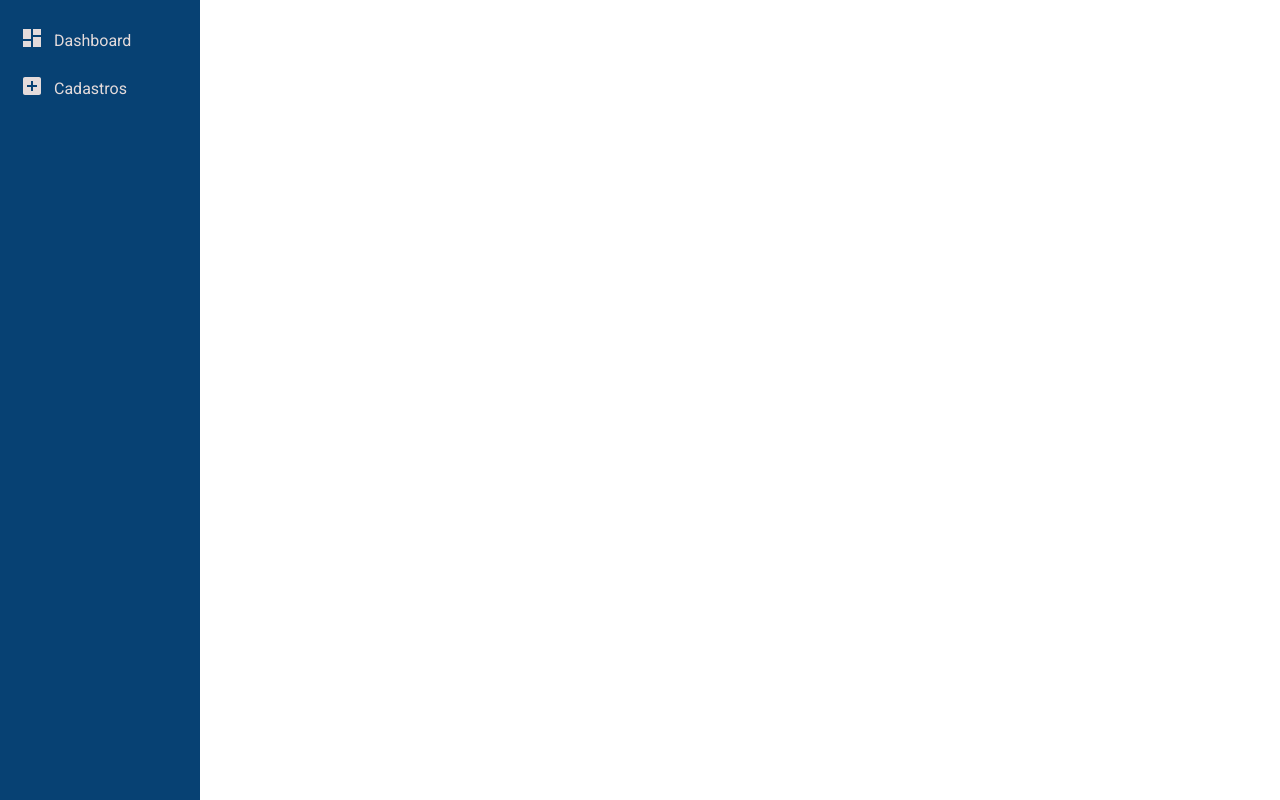
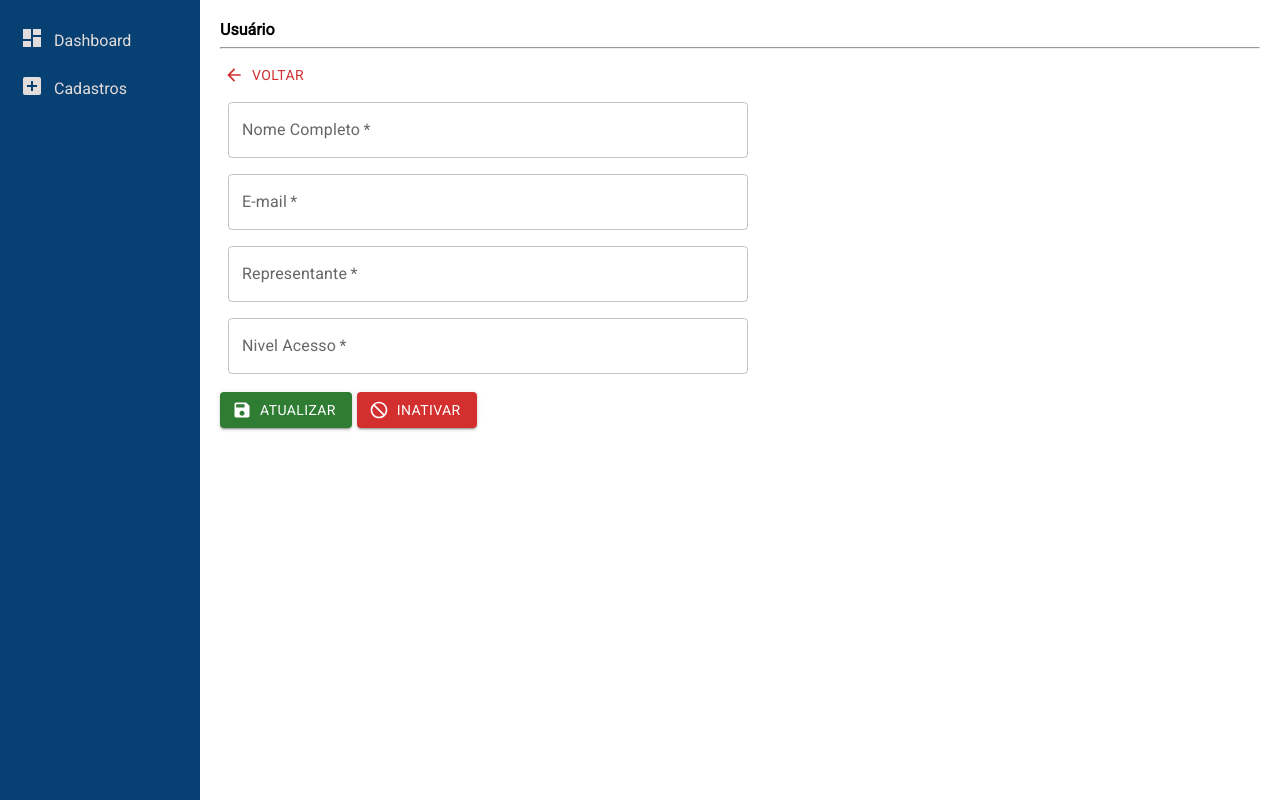
Before and after one commit to HenriqueOPeixoto/app-kodyak, a React (Vite) app in the folder frontend-kodyak/: page /cadastros/editar_usuario/1 in a window 1280 px wide. Before the commit this address had no page. Built offline with nearby package versions, Linux system fonts and the light colour scheme; no server answers.

Commit message:
criar tela e rota de cadastro de usuários

```diff
--- a/frontend-kodyak/src/App.tsx
+++ b/frontend-kodyak/src/App.tsx
@@ -7,6 +7,7 @@ import { lazy, Suspense } from 'react';
 import { Route, Routes } from 'react-router-dom';
 import { CircularProgress } from '@mui/material';
 import Motoristas from './components/Cadastros/Motoristas';
+import Usuarios from './components/Cadastros/Usuarios';
 
 const Cadastro = lazy(() => import('./components/Cadastros/Cadastros'));
 const Dashboard = lazy(() => import('./components/Dashboard/Dashboard'));
@@ -25,6 +26,8 @@ function App() {
             <Route path='/cadastros/novo_cliente' element={<Clientes />} />
             <Route path='/cadastros/novo_motorista' element={<Motoristas />} />
             <Route path='/cadastros/editar_motorista/:id' element={<Motoristas />} />
+            <Route path='/cadastros/novo_usuario' element={<Usuarios />} />
+            <Route path='/cadastros/editar_usuario/:id' element={<Usuarios />} />
             {/* Novas rotas aqui */}
           </Routes>
         </Suspense>
--- /dev/null
+++ b/frontend-kodyak/src/components/Cadastros/Usuarios.tsx
@@ -0,0 +1,198 @@
+import { useEffect, useState } from 'react';
+import Box from '@mui/material/Box';
+import TextField from '@mui/material/TextField';
+import { Button, Snackbar } from '@mui/material';
+
+import SaveIcon from '@mui/icons-material/Save';
+import ArrowBackIcon from '@mui/icons-material/ArrowBack';
+import './styles/Cadastros.css'
+import axios from 'axios';
+import { useParams, Link } from 'react-router-dom';
+import { DoNotDisturb } from '@mui/icons-material';
+
+import DialogInativar from './Dialogs/DialogInativar';
+
+export default function Usuarios() {
+  const { id } = useParams() // Trazer id do usuário para atualizar, se houver
+  const [nome, setNome] = useState('')
+  const [email, setEmail] = useState('')
+  const [representante, setRepresentante] = useState('')
+  const [nivel_acesso, setNivelAcesso] = useState('')
+  const [inativo, setInativo] = useState(false)
+
+  const [dialogOpen, setDialogOpen] = useState(false)
+  const [snackOpen, setSnackOpen] = useState(false)
+
+  const [snackMessage, setSnackMessage] = useState('')
+
+  const [btnInativarText, setBtnInativarText] = useState('Inativar')
+
+  useEffect(() => {
+    if (id) {
+      // Buscar os dados do usuário para atualizar
+      axios.get(`http://localhost:5174/api/usuarios/${id}`)
+      .then(response => {
+        console.log(response.data)
+        if (response.data.length > 0) { // Checar se response não é vazio
+            // response.data retorna um array, mas somente preciso do primeiro valor, pois getById só
+            // retorna um registro.
+            const { nome, email, representante, nivel_acesso, inativo } = response.data[0]
+            setNome(nome)
+            setEmail(email)
+            setRepresentante(representante)
+            setNivelAcesso(nivel_acesso)
+            setInativo(inativo)
+        }
+      })
+      .catch(error => {
+        console.log('Não foi possível carregar dados do usuário: ', error)
+      })
+    }
+  }, [id])
+
+  //const handleChangeTipo = (event: SelectChangeEvent) => {
+  //  setTpCaminhao(event.target.value as string)
+  //}
+
+  const handleSubmit = () => {
+    const formData = {
+      nome,
+      email,
+      representante,
+      nivel_acesso
+    }
+
+    if (id) {
+      axios.put(`http://localhost:5174/api/usuarios/${id}`, formData)
+      .then(() => {
+        handleAbrirSnack('Usuário atualizado com sucesso!')
+      })
+      .catch(error => {
+        console.log('Ocorreu um erro ao atualizar o usuário: ', error)
+        handleAbrirSnack('Ocorreu um erro ao atualizar o usuário: ' + error.response.data)
+      })
+    } else {
+      axios.post('http://localhost:5174/auth/register/', formData)
+      .then(() => {
+        handleAbrirSnack('Usuário cadastrado com sucesso.')
+
+      })
+      .catch(error => {
+        console.error('Não foi possível cadastrar o usuário: ', error)
+        handleAbrirSnack('Não foi possível cadastrar o usuário: ' + error.response.data)
+      })
+    }
+  }
+
+  const handleAbrirDialogInativar = () => {
+    setDialogOpen(true)
+  }
+
+  const handleFecharDialogInativar = () => {
+    setDialogOpen(false)
+  }
+
+  const handleAbrirSnack = (message: string) => {
+    setSnackMessage(message)
+    setSnackOpen(true)
+  }
+
+  const handleFecharSnack = () => {
+    setSnackOpen(false)
+  }
+
+  const handleConfirmarDialogInativar = () => {
+    const newInativo = !inativo; // Toggle inativo status
+    axios.put(`http://localhost:5174/api/usuarios/${id}/alterarStatus`, { inativo: newInativo })
+      .then(response => {
+        handleAbrirSnack(response.data);
+        setInativo(newInativo);
+        setDialogOpen(false);
+      })
+      .catch(error => {
+        console.log('Ocorreu um erro ao inativar o usuário: ', error);
+        handleAbrirSnack('Ocorreu um erro ao inativar o usuário.');
+      });
+  };
+
+  useEffect(() => {
+    if (inativo) {
+      setBtnInativarText('Ativar')
+    } else {
+      setBtnInativarText('Inativar')
+    }
+  }, [inativo])
+
+  return (
+    <Box
+      component="form"
+      sx={{
+        '& .MuiTextField-root': { m: 1, width: '50%' },
+      }}
+      noValidate
+      autoComplete="off"
+    >
+      <div className="Title">
+        Usuário
+        <hr />
+      </div>
+      <Link to='/cadastros'>
+        <Button startIcon={<ArrowBackIcon />}  color='error'>Voltar</Button>
+      </Link>
+      <div>
+        <TextField
+          required
+          id="outlined-required"
+          label="Nome Completo"
+          value={nome}
+          defaultValue=""
+          onChange={event => setNome(event.target.value)}
+        />
+        <TextField
+          required
+          id="filled-required"
+          label="E-mail"
+          value={email}
+          defaultValue=""
+          onChange={event => setEmail(event.target.value)}
+        />
+        <TextField
+          required
+          id="standard-required"
+          label="Representante"
+          value={representante}
+          defaultValue=""
+          onChange={event => setRepresentante(event.target.value)}
+        />
+        <TextField
+            required
+            id='nivel_acesso'
+            value={nivel_acesso}
+            label='Nivel Acesso'
+            onChange={event => setNivelAcesso(event.target.value)}
+        />
+        </div>
+        <div className='FormButtons'>
+          <Button startIcon={<SaveIcon />}
+            variant='contained'
+            color='success'
+            onClick={() => {handleSubmit()}}
+          >{id ? 'Atualizar' : 'Gravar'}</Button>
+          <Button startIcon={<DoNotDisturb/>}
+            variant='contained'
+            color='error'
+            onClick={handleAbrirDialogInativar}>{btnInativarText}</Button>
+        </div>
+        <DialogInativar
+          open={dialogOpen}
+          handleClose={handleFecharDialogInativar}
+          handleConfirm={handleConfirmarDialogInativar}/>
+        <Snackbar
+          open={snackOpen}
+          autoHideDuration={6000}
+          onClose={handleFecharSnack}
+          message={snackMessage}
+        />
+    </Box>
+  );
+}
```
